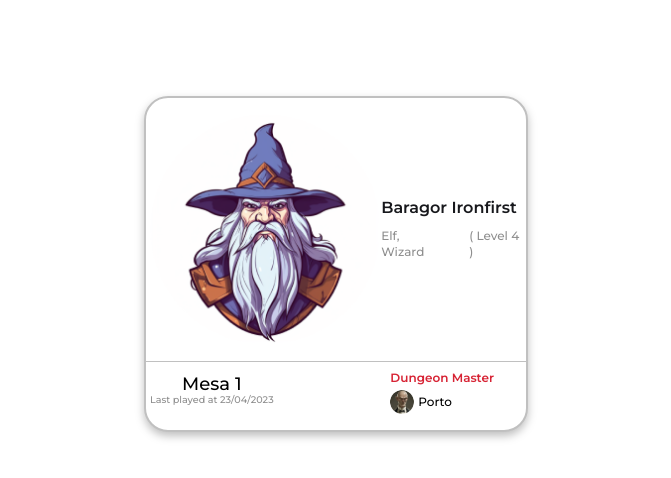
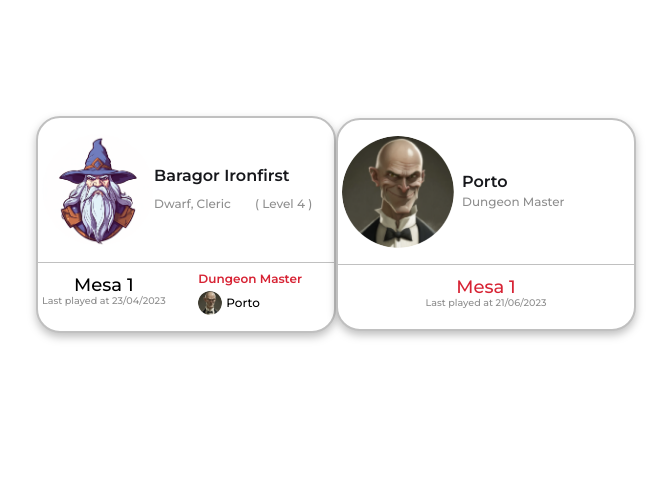
Before and after one commit to danilolan/dndkeeper-web, a Next.js app: page / in a window 1280 px wide. Shown: the top 478 px of the page, without its empty margins (304-975 px from the left). Built offline with nearby package versions, Linux system fonts and the light colour scheme.

Commit message:
feat: Player and DM Card Component

```diff
--- /dev/null
+++ b/app/components/molecules/DungeonMasterCard.tsx
@@ -0,0 +1,49 @@
+import Image, { StaticImageData } from "next/image";
+
+import master from "../../../public/images/master.png"
+
+interface DungeonMasterCardProps {
+    name: string;
+    image: StaticImageData;
+    table_name: string;
+    date: string;
+}
+
+export const DungeonMasterCard: React.FC<DungeonMasterCardProps> = ( { name, image, table_name, date } ) => {
+  return (
+    <>
+      <div className="flex pl-1">
+        <div className="w-28 rounded-full overflow-hidden">
+          <Image
+            src={image}
+            alt={"player character"}
+            className="object-cover w-full h-full"
+          />
+        </div>
+
+        <div className="flex flex-col justify-center ">
+          <h2 className="ml-2 text-base font-bold text-black-900 line-clamp-1 max-w-[175px]">
+            {name}
+          </h2>
+          <div className="flex flex-row">
+            <p className="ml-2 text-xs font-medium text-black-400 mb-1">
+              Dungeon Master
+            </p>
+          </div>
+        </div>
+      </div>
+
+      <hr className="mt-4 border-white-300" />
+
+      <div className="flex-row mt-2">
+        <div className="flex flex-col text-center items-center">
+          <h2 className="text-lg text-bordo-400 font-medium leading-3 mt-2">{table_name}</h2>
+          <p className="text-xxs text-black-400 font-medium">
+            Last played at {date}
+          </p>
+        </div>
+
+      </div>
+    </>
+  )
+};
--- a/app/components/molecules/Card.tsx
+++ b/app/components/molecules/PlayerCard.tsx
@@ -4,81 +4,81 @@ import Image, { StaticImageData } from "next/image";
 import character from "../../../public/images/wizard.png";
 import master from "../../../public/images/master.png";
 
-interface CardProps {
+interface PlayerCardProps {
   character_name?: string;
   character_class?: string;
-  character_image?: StaticImageData;
-  race?: string;
-  level?: string;
+  character_race?: string;
+  character_image: StaticImageData;
+  character_level?: string;
   date?: string;
   table_name?: string;
   master_name?: string;
-  master_image?: StaticImageData;
+  master_image: StaticImageData;
 }
 
-export const Card: React.FC<CardProps> = ({
+export const PlayerCard: React.FC<PlayerCardProps> = ({
   character_name,
   character_class,
+  character_race,
   character_image,
-  race,
-  level,
+  character_level,
   date,
   table_name,
   master_name,
   master_image,
 }) => {
   return (
-    <div className="max-w-sm py-4 min-w-[300px] bg-white-600 border-2 border-white-300 rounded-3xl drop-shadow-primary">
-
+    <>
       <div className="flex pl-1">
-
-        <div className="rounded-full overflow-hidden">
+        <div className="w-28 rounded-full overflow-hidden">
           <Image
-            src={character}
+            src={character_image}
             alt={"player character"}
             className="object-cover w-full h-full"
           />
         </div>
 
         <div className="flex flex-col justify-center ">
-          <h2 className="text-base font-bold text-black-900 mb-2 line-clamp-1 max-w-[160px]">
-            Baragor Ironfirst
+          <h2 className="text-base font-bold text-black-900 mb-2 line-clamp-1 max-w-[175px]">
+            {character_name}
           </h2>
           <div className="flex flex-row gap-6">
             <p className="text-xs font-medium text-black-400 mb-1">
-              Elf, Wizard
+              {character_race}, {character_class}
             </p>
-            <p className="text-xs font-medium text-black-400">( Level 4 )</p>
+            <p className="text-xs font-medium text-black-400">
+              ( Level {character_level} )
+            </p>
           </div>
         </div>
-
       </div>
 
       <hr className="mt-4 border-white-300" />
 
       <div className="flex flex-row pl-1 pr-8 mt-2 justify-between">
         <div className="flex flex-col text-center items-center">
-          <h2 className="text-lg font-medium leading-3 mt-2">Mesa 1</h2>
-          <p className="text-xxs text-black-400 font-medium">Last played at 23/04/2023</p>
+          <h2 className="text-lg font-medium leading-3 mt-2">{table_name}</h2>
+          <p className="text-xxs text-black-400 font-medium">
+            Last played at {date}
+          </p>
         </div>
 
         <div className="flex flex-col gap-1">
-          <h3 className="text-xs text-bordo-400 font-semibold leading-4">Dungeon Master</h3>
+          <h3 className="text-xs text-bordo-400 font-semibold leading-4">
+            Dungeon Master
+          </h3>
           <div className="flex flex-row items-center gap-1">
-            <div className=" w-6 h-6 rounded-full overflow-hidden">
+            <div className="w-6 h-6 rounded-full overflow-hidden">
               <Image
-                src={master}
+                src={master_image}
                 alt={"dungeon master picture"}
                 className="object-cover w-full h-full"
               />
             </div>
-            <p className="text-xs font-medium">Porto</p>
+            <p className="text-xs font-medium">{master_name}</p>
           </div>
         </div>
       </div>
-
-
-
-    </div>
+    </>
   );
 };
--- /dev/null
+++ b/app/components/organisms/Card.tsx
@@ -0,0 +1,13 @@
+import React, { ReactNode } from "react";
+
+interface CardProps {
+  children: ReactNode;
+}
+
+export const Card: React.FC<CardProps> = ({ children }) => {
+  return (
+    <div className="max-w-sm py-4 min-w-[300px] bg-white-600 border-2 border-white-300 rounded-3xl drop-shadow-primary mt-5">
+      {children}
+    </div>
+  );
+};
--- a/app/page.tsx
+++ b/app/page.tsx
@@ -1,13 +1,38 @@
-'use client';
+"use client";
 
-import { Card } from "./components/molecules/Card";
+import { Card } from "./components/organisms/Card";
+import { PlayerCard } from "./components/molecules/PlayerCard";
+import { DungeonMasterCard } from "./components/molecules/DungeonMasterCard";
+import character from "../public/images/wizard.png";
+import master from "../public/images/master.png";
 
 export default function Home() {
   return (
     <main className="flex min-h-screen flex-col items-center justify-between p-24">
       <div className="z-10 items-center justify-center font-mono text-sm lg:flex">
-        <Card />
+        <Card>
+          <PlayerCard
+            character_name="Baragor Ironfirst"
+            character_race="Dwarf"
+            character_class="Cleric"
+            character_level="4"
+            character_image={character}
+            table_name="Mesa 1"
+            date="23/04/2023"
+            master_image={master}
+            master_name="Porto"
+          />
+        </Card>
+
+        <Card>
+          <DungeonMasterCard
+            name="Porto"
+            date="21/06/2023"
+            image={master}
+            table_name="Mesa 1"
+          />
+        </Card>
       </div>
     </main>
-  )
+  );
 }
```
Also changed, not shown: app/components/atoms/Button.tsx (+17 -17 lines), app/components/molecules/Card2.tsx (deleted).
